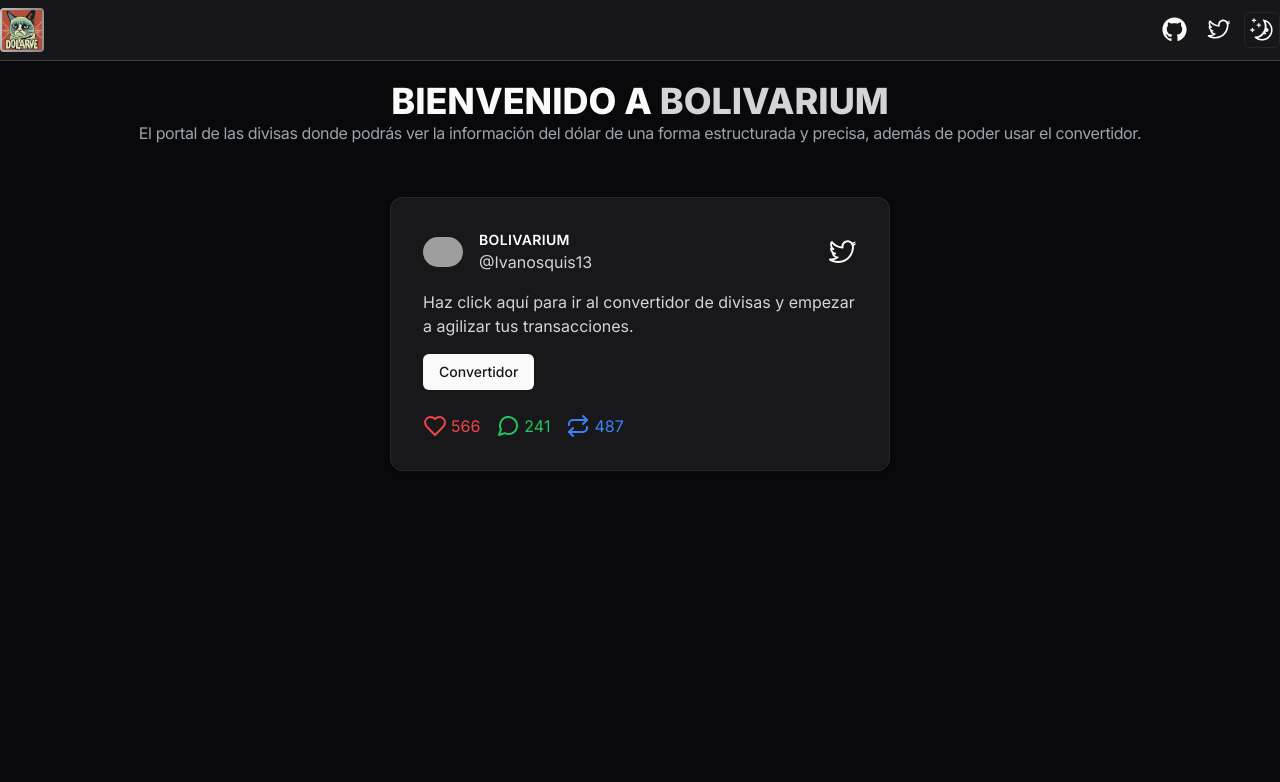
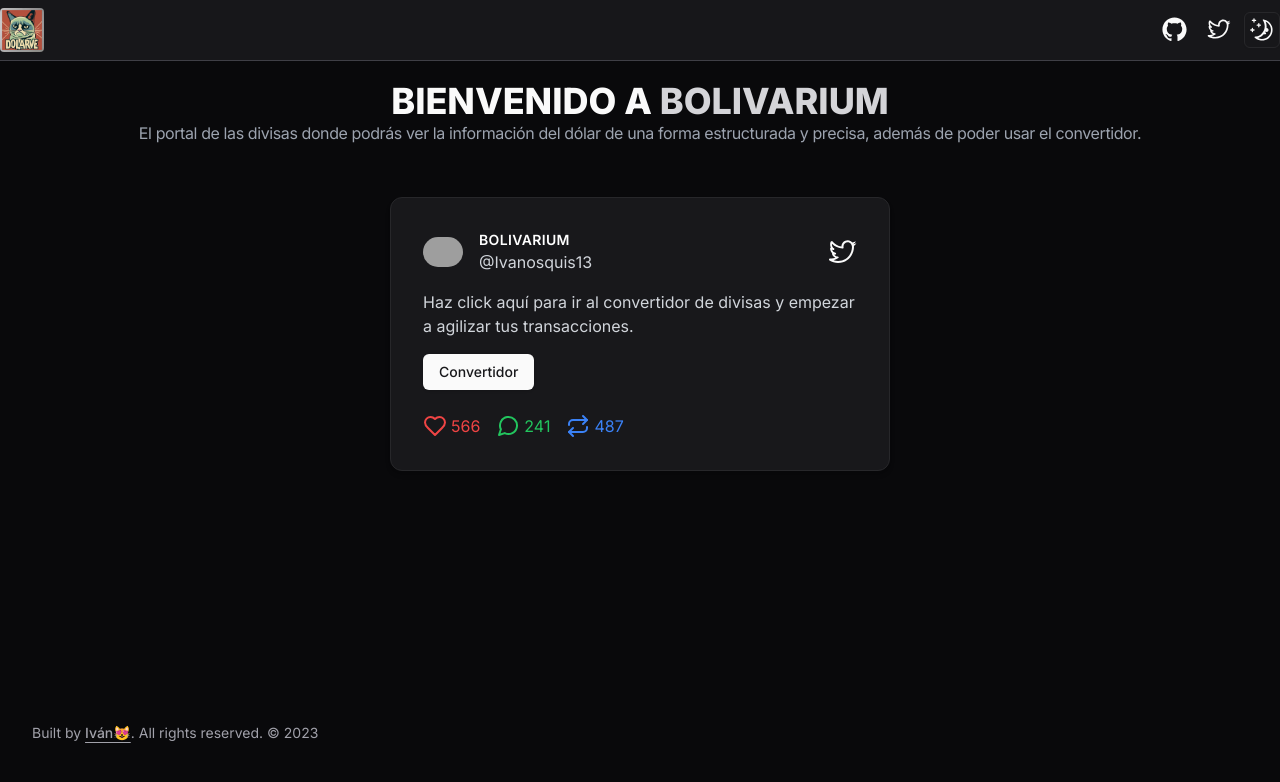
Before and after one commit to ivanosquis10/bolivarium-conversor, a Next.js app: page / in a window 1280 px wide. Shown: the top 782 px of the page. Built offline with nearby package versions, Linux system fonts and the light colour scheme; grey boxes are pictures that could not be loaded.

Commit message:
create the footer and added the copyright section

```diff
--- a/src/app/layout.tsx
+++ b/src/app/layout.tsx
@@ -3,7 +3,7 @@ import type { Metadata } from 'next'
 
 import './globals.css'
 
-import { Header, ThemeProvider } from '@/components'
+import { Footer, Header, ThemeProvider } from '@/components'
 
 const inter = Inter({ subsets: ['latin'] })
 
@@ -24,6 +24,7 @@ export default function RootLayout({ children }: { children: React.ReactNode })
           >
             <Header />
             {children}
+            <Footer />
           </ThemeProvider>
       </body>
     </html>
--- a/src/app/page.tsx
+++ b/src/app/page.tsx
@@ -2,7 +2,7 @@ import { HeroCard } from '@/components'
 
 export default function Home() {
   return (
-    <main className='max-w-6xl mx-auto mt-5'>
+    <main className='max-w-6xl mx-auto mt-5 md:h-[78vh]'>
       <div className='px-2 text-center md:px-0'>
         <h1 className='text-2xl font-extrabold text-center uppercase md:text-4xl'>Bienvenido a
           <span className='text-zinc-700 dark:text-zinc-300'> Bolivarium</span>
--- /dev/null
+++ b/src/components/footer/footer.tsx
@@ -0,0 +1,12 @@
+export const Footer = () => {
+  return (
+    <footer className='bottom-0 py-6 realtive md:py-0'>
+      <div className='container flex flex-col items-center justify-between gap-4 md:h-14 md:flex-row'>
+        <p className='text-sm leading-loose text-center text-muted-foreground md:text-left'>
+          Built by <a href='https://twitter.com/ivanosquis13' target='_blank' rel='noreferrer' className='font-medium underline underline-offset-4'>Iván😻</a>.
+          All rights reserved. © {new Date().getFullYear()}
+        </p>
+      </div>
+    </footer>
+  )
+}
```
Also changed, not shown: src/components/index.ts (+10 -5 lines).
